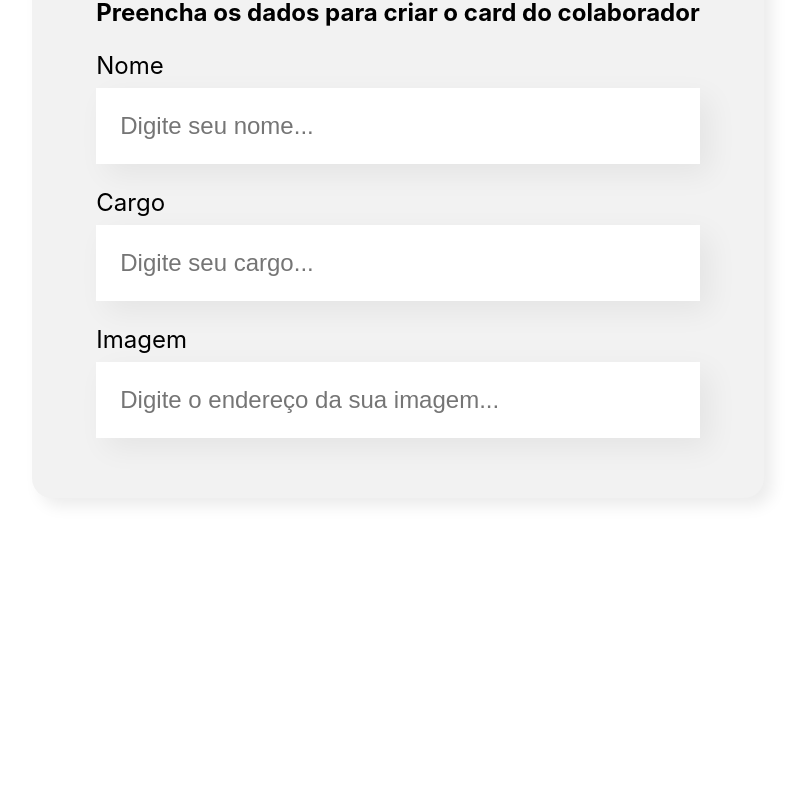
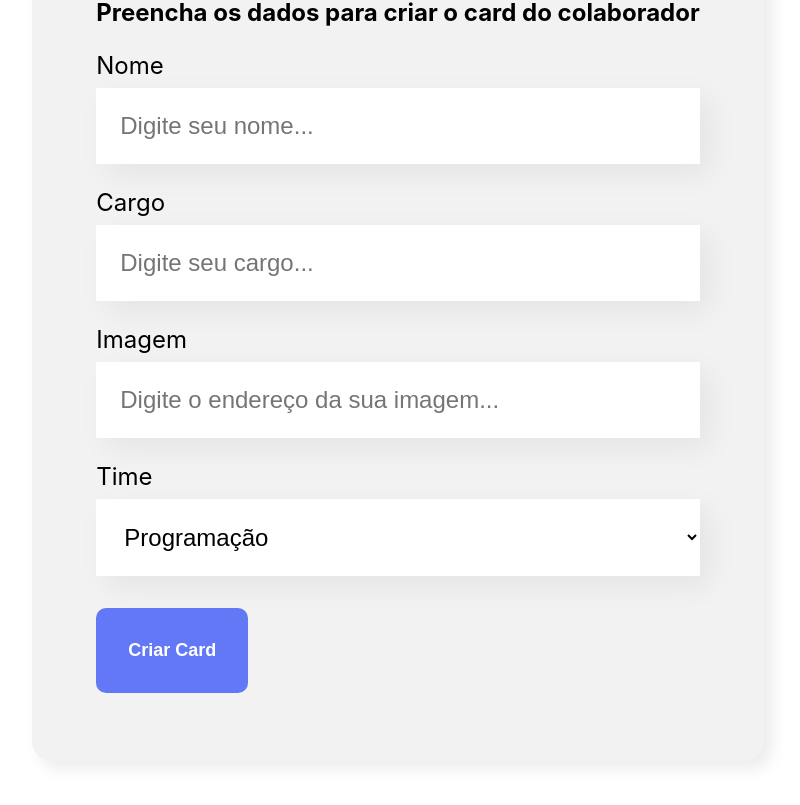
Before and after one commit to netuninho/organo, a React (Create React App) app: page / in a window 1280 px wide. Shown: the part 636-1441 px from the top of the page, without its empty margins (242-1042 px from the left). Before the commit the page ends 1214 px from the top, so only its background shows below. Built offline with nearby package versions, Linux system fonts and the light colour scheme.

Commit message:
Criando componente ListaSuspensa e Botao

```diff
--- /dev/null
+++ b/src/componentes/Botao/Botao.css
@@ -0,0 +1,15 @@
+.botao {
+    background-color: #6278f7;
+    border-radius: 10px;
+    font-weight: 700;
+    font-size: 18px;
+    padding: 32px;
+    border: none;
+    color: #fff;
+    cursor: pointer;
+    margin: 32px 0;
+}
+
+.botao:hover {
+    color: #95FFD4;
+}
--- /dev/null
+++ b/src/componentes/Botao/index.js
@@ -0,0 +1,11 @@
+import './Botao.css'
+
+const Botao = (props) => {
+    return (
+        <button className="botao">
+            {props.children}
+        </button>
+    )
+}
+
+export default Botao
--- a/src/componentes/CampoTexto/index.js
+++ b/src/componentes/CampoTexto/index.js
@@ -7,7 +7,7 @@
     return (
         <div className="campo-texto">
             <label>{props.label}</label>
-            <input placeholder={placeholderModificado} type={props.type}/>
+            <input required={props.obrigatorio} placeholder={placeholderModificado} type={props.type}/>
         </div>
     )
 }
--- a/src/componentes/Formulario/index.js
+++ b/src/componentes/Formulario/index.js
@@ -1,14 +1,36 @@
 import './Formulario.css'
 import CampoTexto from '../CampoTexto'
+import ListaSuspensa from '../ListaSuspensa'
+import Botao from '../Botao'
 
 const Formulario = () => {
+
+    const times = [
+        'Programação',
+        'Front-End',
+        'Data Science',
+        'Devops',
+        'UX e Design',
+        'Mobile',
+        'Inovação e Gestão'
+    ]
+
+    const aoSalvar = (evento) => {
+        evento.preventDefault()
+        console.log("stop");
+    }
+
     return (
         <section className="formulario">
-            <form>
+            <form onSubmit={aoSalvar}>
                 <h2>Preencha os dados para criar o card do colaborador</h2>
-                <CampoTexto label="Nome" placeholder="Digite seu nome" type="text"/>
-                <CampoTexto label="Cargo" placeholder="Digite seu cargo" type="text"/>
+                <CampoTexto obrigatorio={true} label="Nome" placeholder="Digite seu nome" type="text"/>
+                <CampoTexto obrigatorio={true} label="Cargo" placeholder="Digite seu cargo" type="text"/>
                 <CampoTexto label="Imagem" placeholder="Digite o endereço da sua imagem" type="text"/>
+                <ListaSuspensa obrigatorio={true} label="Time" itens={times}/>
+                <Botao>
+                    Criar Card
+                </Botao>
             </form>
 
         </section>
--- /dev/null
+++ b/src/componentes/ListaSuspensa/ListaSuspensa.css
@@ -0,0 +1,15 @@
+.lista-suspensa label {
+    display: block;
+    margin-bottom: 8px;
+    font-size: 24px;
+}
+
+.lista-suspensa select {
+    background-color: #fff;
+    box-shadow: 10px 10px 30px rgba(0, 0, 0, 0.06);
+    width: 100%;
+    border: none;
+    font-size: 24px;
+    padding: 24px;
+    box-sizing: border-box;
+}
--- /dev/null
+++ b/src/componentes/ListaSuspensa/index.js
@@ -0,0 +1,14 @@
+import './ListaSuspensa.css'
+
+const ListaSuspensa = (props) => {
+    return (
+        <div className="lista-suspensa">
+            <label>{props.label}</label>
+            <select required={props.obrigatorio}>
+                {props.itens.map(item => <option key={item}>{item}</option>)}
+            </select>
+        </div>
+    )
+}
+
+export default ListaSuspensa
```
